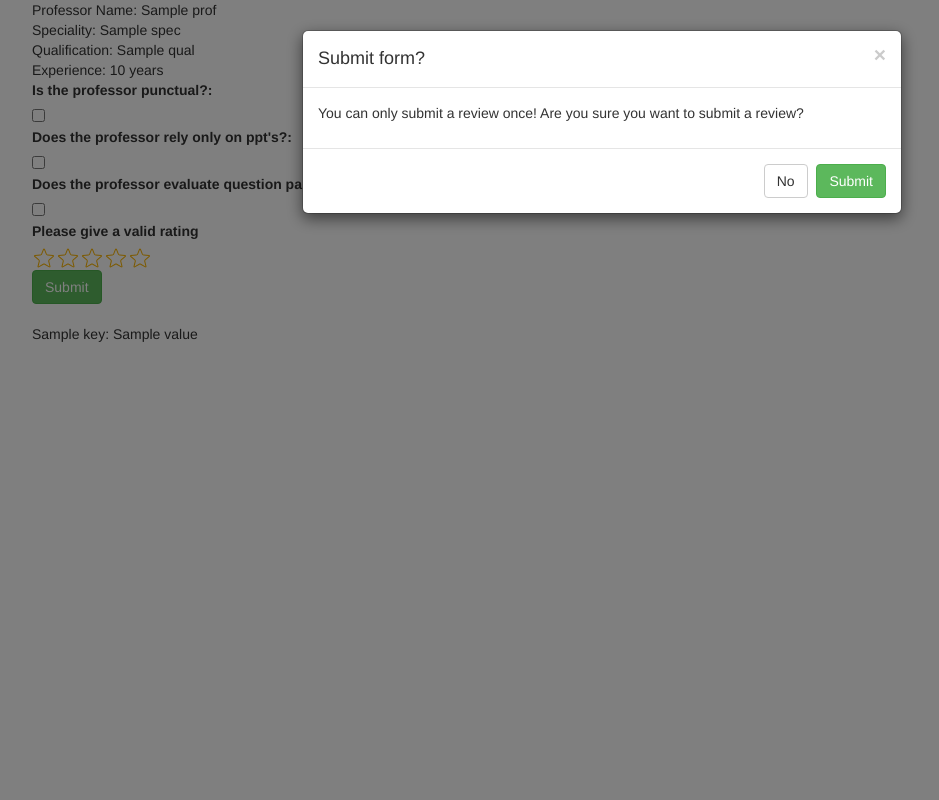
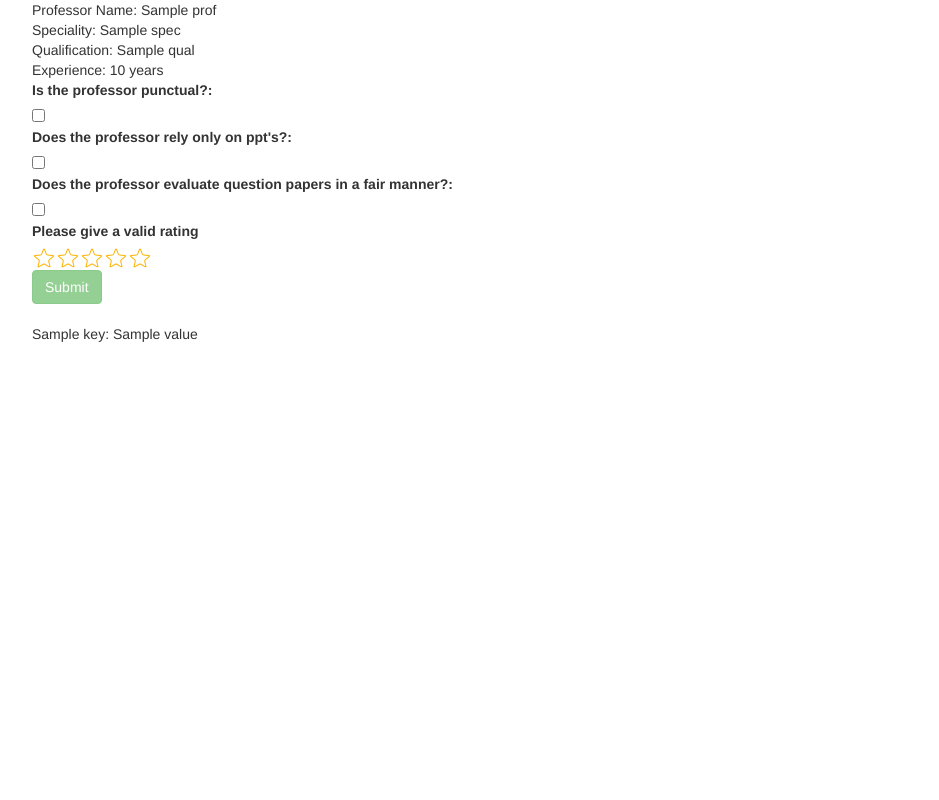
Before and after one commit to D4D3VD4V3/srp, a Flask app: template app/templates/profile.html in a window 1280 px wide, after a click on "Submit". Shown: the whole page, without its empty margins (38-977 px from the left). Run offline with Flask 2, Linux system fonts and the light colour scheme; a user stored in the database is signed in; tables that the repository leaves empty hold one stand-in row (values such as "Sample post"); the template is opened without the code that fills it: values that come from a table or form of the project are taken from there, most other values are stand-ins (such as "Sample title", 1, 10 or a date in 2020); some libraries are stand-ins or nearby versions.

Commit message:
Disable submit if already reviewed

```diff
--- a/app/templates/profile.html
+++ b/app/templates/profile.html
@@ -26,7 +26,7 @@
                 {{ render_field(form.FairPaperEvaluation) }}
                 {{ render_field(form.Rating, id="hiddenrating", type="hidden") }}
                 <div id="star" class="c-rating"></div>
-                <button type="button" class="btn btn-success btn-md" data-toggle="modal" data-target="#theModal">Submit</button>
+                <button type="button" class="btn btn-success btn-md" disabled="{{ disabled }}data-toggle="modal" data-target="#theModal">Submit</button>
             </dl>
 
 
```
